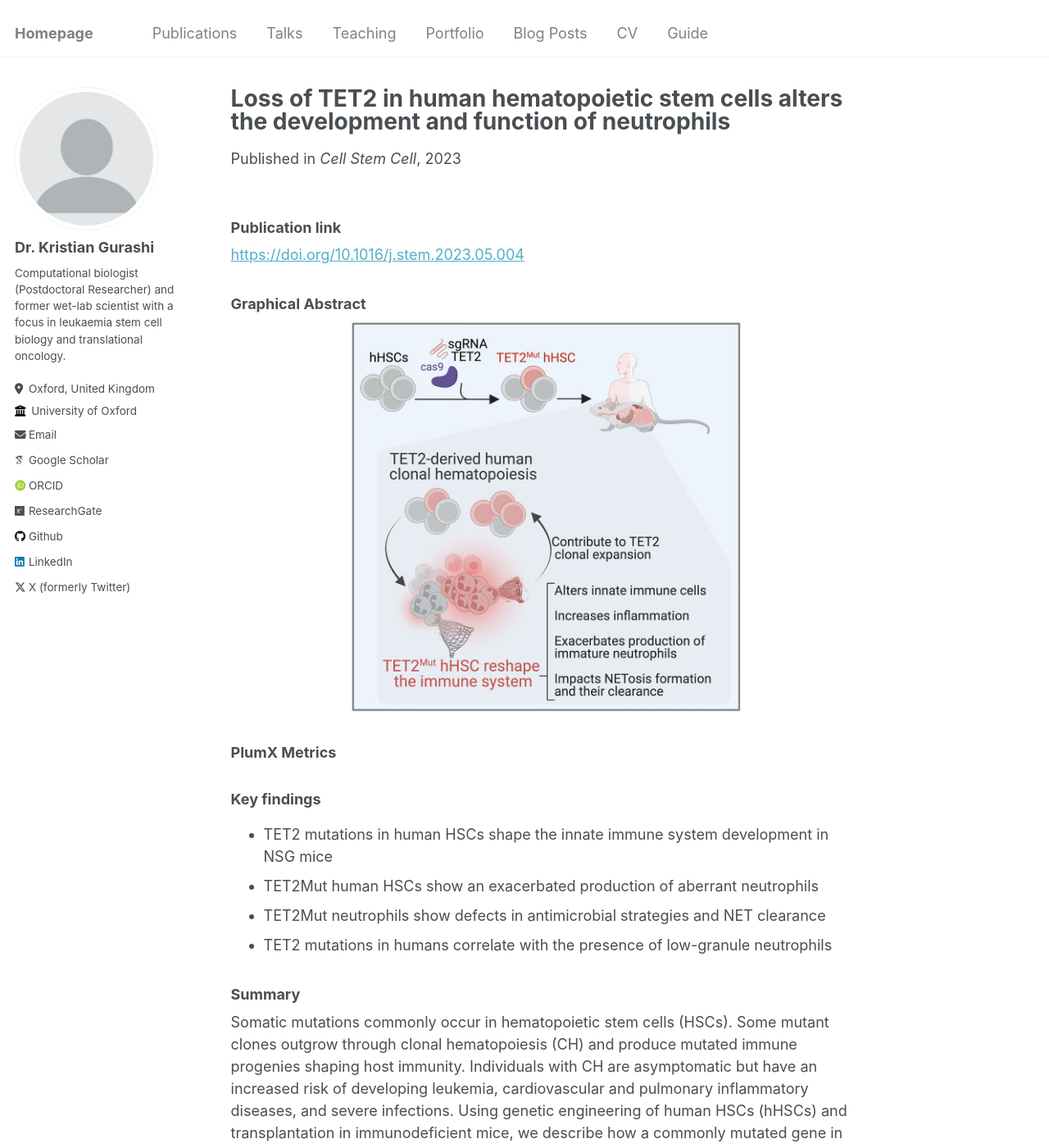
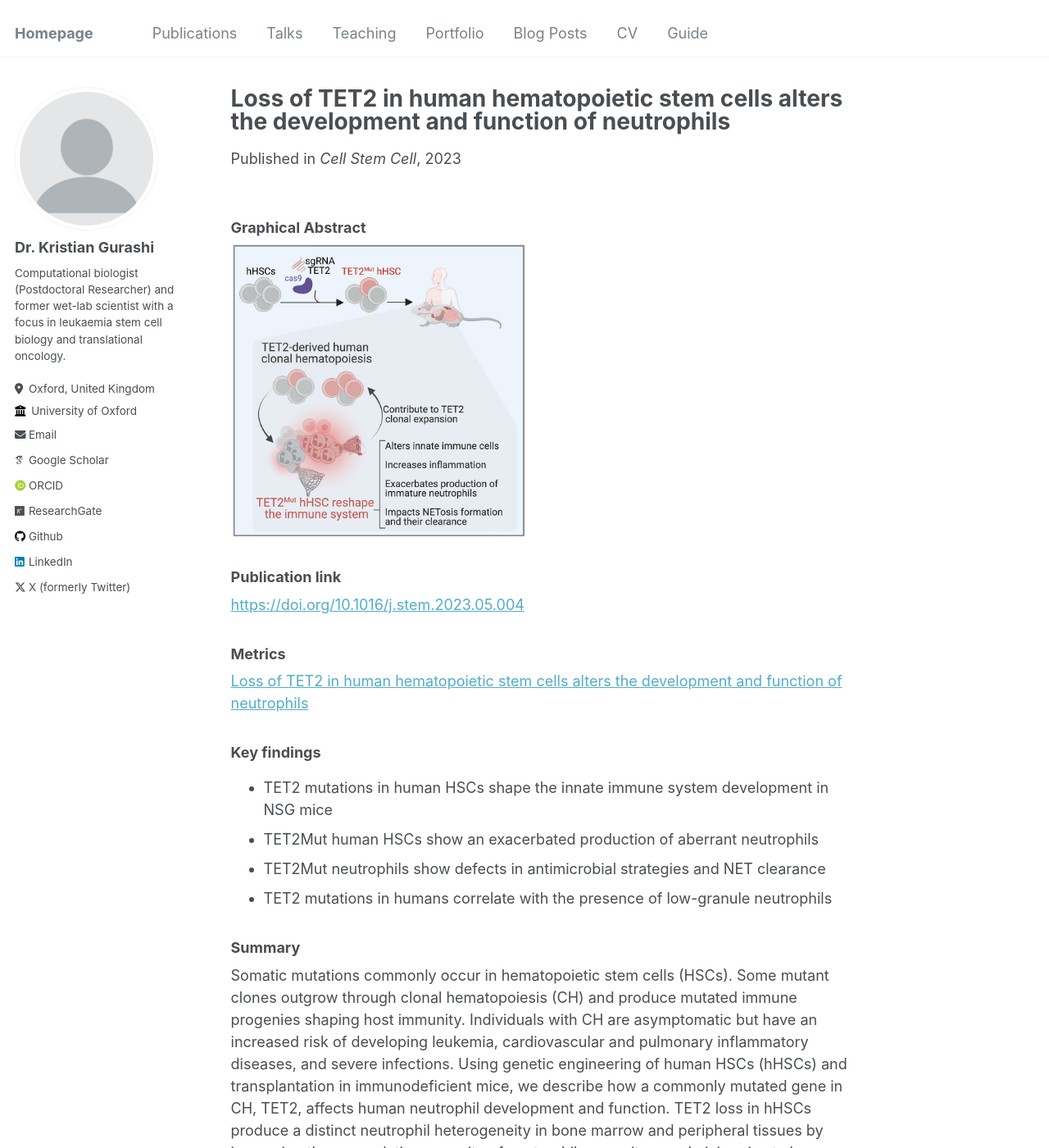
Before and after one commit to EspressoKris/Portfolio, a Jekyll site: the page built from _publications/2023-06-01-CSC.md, in a window 1280 px wide and 1400 px high. Shown: the whole window at 82% size. Built offline with Jekyll 4.4.1, drawn with Linux system fonts in a browser that asks for light colours; some web fonts are replaced; comment, search, counter and statistics services are not loaded.

Commit message:
20250216__17:40__kgurashi

```diff
--- a/_publications/2023-06-01-CSC.md
+++ b/_publications/2023-06-01-CSC.md
@@ -6,16 +6,16 @@ date: 2023-06-01
 venue: 'Cell Stem Cell'
 paperurl: https://doi.org/10.1016/j.stem.2023.05.004
 ---
+### Graphical Abstract
+<div style="text-align: left;">
+  <img src="https://raw.githubusercontent.com/EspressoKris/Portfolio/master/images/GraphicalAbstracts/2023_HuergaEncabo.jpg" alt="Graphical Abstract" style="width: 360px; height: 360px;">
+</div>
+
 ### Publication link
 [https://doi.org/10.1016/j.stem.2023.05.004](https://doi.org/10.1016/j.stem.2023.05.004)
 
-### Graphical Abstract
-<div style="text-align: center;">
-  <img src="https://raw.githubusercontent.com/EspressoKris/Portfolio/master/images/GraphicalAbstracts/2023_HuergaEncabo.jpg" alt="Graphical Abstract" style="width: 480px; height: 480px;">
-</div>
-
-### PlumX Metrics
-<a href="https://plu.mx/plum/a/?doi=10.1016%2Fj.stem.2023.05.004" data-hide-print="true" class="plumx-summary plum-liberty-theme" data-site="plum" data-hide-when-empty="true" data-no-link="true" data-pass-hidden-categories="true" data-hide-mentions="true" data-hide-socialmedia="true"></a>
+### Metrics
+<a href="https://plu.mx/plum/a/?doi=10.1016%2Fj.stem.2023.05.004" data-hide-print="true" class="plumx-details plum-bigben-theme" data-site="plum" data-hide-when-empty="true" data-no-link="true" data-pass-hidden-categories="true" data-hide-mentions="true" data-hide-socialmedia="true">Loss of TET2 in human hematopoietic stem cells alters the development and function of neutrophils</a>
 
 ### Key findings
 - TET2 mutations in human HSCs shape the innate immune system development in NSG mice
```
